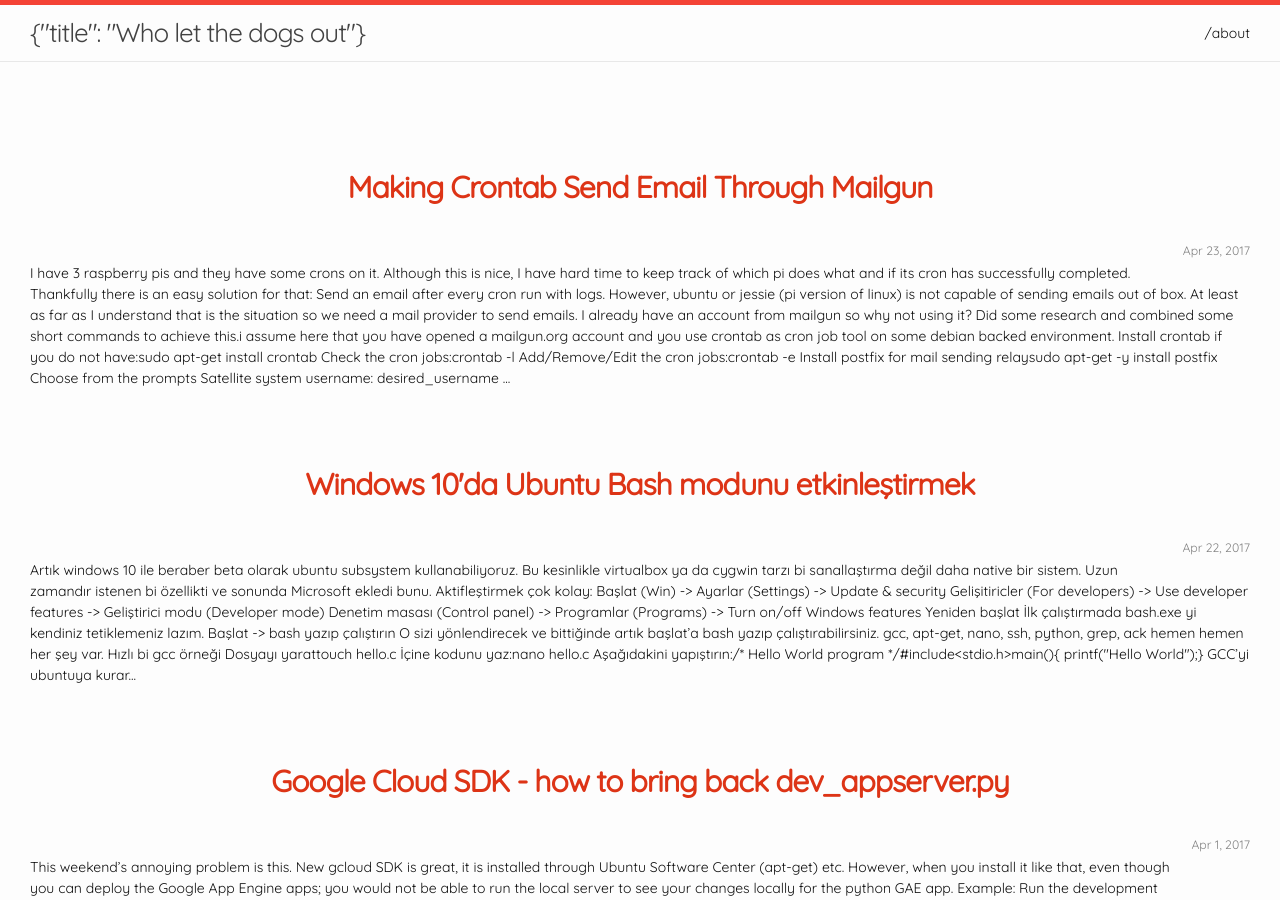
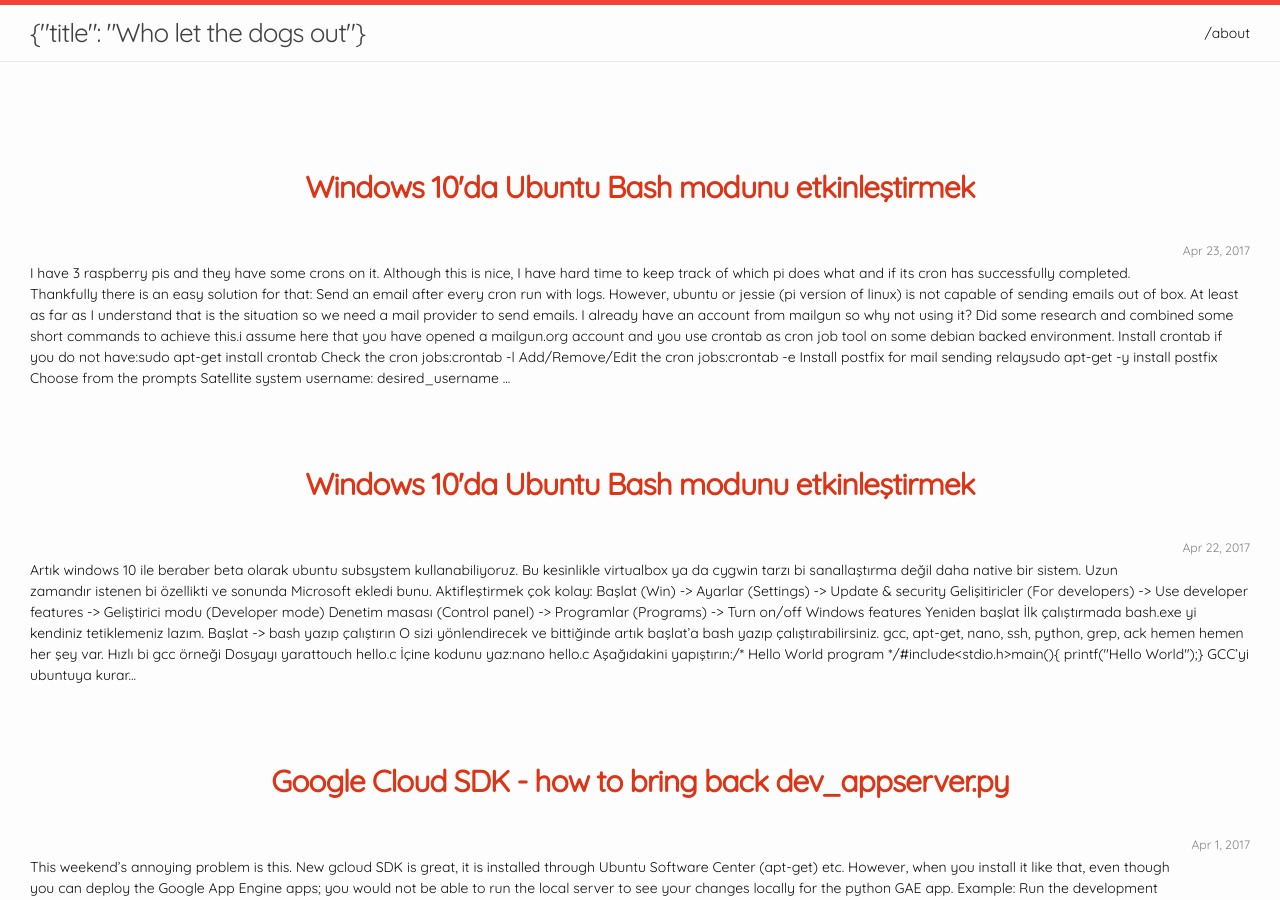
Before and after one commit to hakanu/blog, a Jekyll site: the page built from index.html, in a window 1280 px wide and 900 px high. Built offline with Jekyll 4.4.1, drawn with Linux system fonts in a browser that asks for light colours; the list of posts is cut into pages by our own code.

```diff
--- a/_posts/2017-04-23-making-crontab-send-email-through-mailgun.md
+++ b/_posts/2017-04-23-making-crontab-send-email-through-mailgun.md
@@ -1,3 +1,11 @@
+---
+published: true
+layout: post
+category: windows
+title: Windows 10'da Ubuntu Bash modunu etkinleştirmek
+---
+
+![](http://devdala.files.wordpress.com/2017/04/cron_mail.png?w=704)
 
 I have 3 raspberry pis and they have some crons on it. Although this is nice, I have hard time to keep track of which pi does what and if its cron has successfully completed. Thankfully there is an easy solution for that: Send an email after every cron run with logs. However, ubuntu or jessie (pi version of linux) is not capable of sending emails out of box. At least as far as I understand that is the situation so we need a mail provider to send emails. I already have an account from mailgun so why not using it? Did some research and combined some short commands to achieve this.
 i assume here that you have opened a mailgun.org account and you use crontab as cron job tool on some debian backed environment.
```
